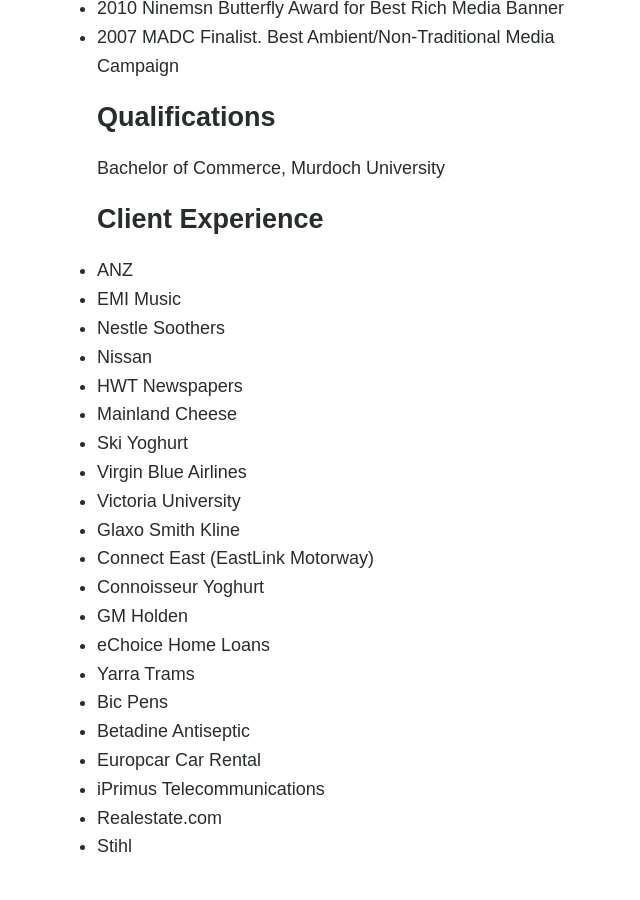
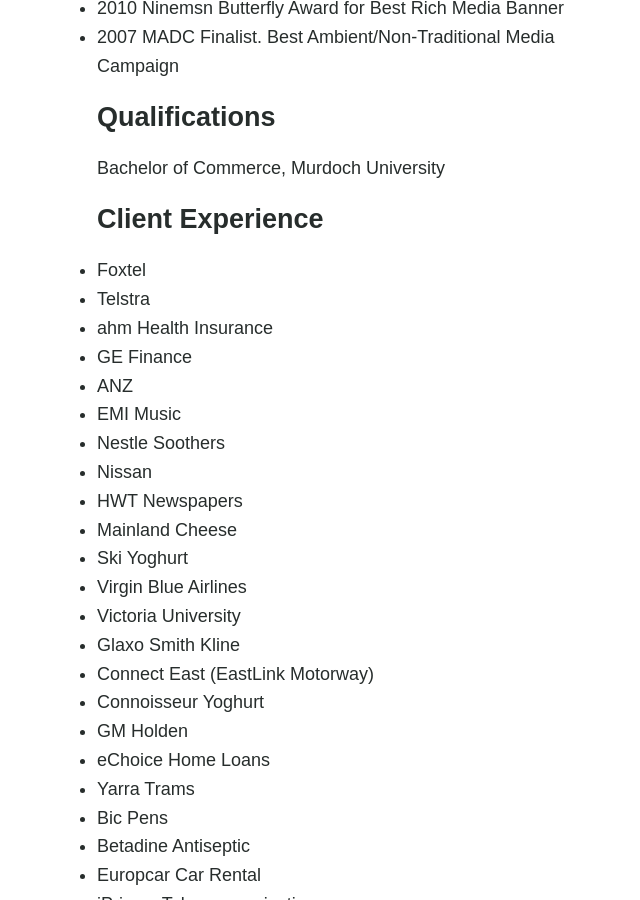
Before and after one commit to andytlr/g, a Jekyll site: the page built from about/index.md, in a window 1280 px wide and 900 px high, scrolled down 990 px. Shown: the whole window, without its empty margins (293-933 px from the left). Built offline with Jekyll 4.4.1, drawn with Linux system fonts in a browser that asks for light colours; nearby versions of some CDN libraries.

Commit message:
update about

```diff
--- a/about/index.md
+++ b/about/index.md
@@ -13,12 +13,12 @@
 
 * Apr/13 – Present  Senior Integrated Copywriter – CHE Proximity
 * Jul/12 – Apr/13   Freelance Copywriter
-* Nov/11 – Jun/12 	Copywriter - Whybin TBWA/Tequila
-* Sep/09 – Oct/11 	Copywriter - Mark/M&C Saatchi
-* Jun/06 – Sep/09 	Copywriter - CumminsNitro
+* Nov/11 – Jun/12   Copywriter - Whybin TBWA/Tequila
+* Sep/09 – Oct/11   Copywriter - Mark/M&C Saatchi
+* Jun/06 – Sep/09   Copywriter - CumminsNitro
 * Jun/05 – Jun/06   Copywriter - Smart
-* Jan/05 – Jun/05 	Copywriter Freelance
-* 1995 – 2004 		  The Exciting World of Finance
+* Jan/05 – Jun/05   Copywriter Freelance
+* 1995 – 2004       The Exciting World of Finance
 
 ## Awards ##
 
@@ -36,6 +36,10 @@
 
 ## Client Experience ##
 
+* Foxtel
+* Telstra
+* ahm Health Insurance
+* GE Finance
 * ANZ
 * EMI Music
 * Nestle Soothers
```
